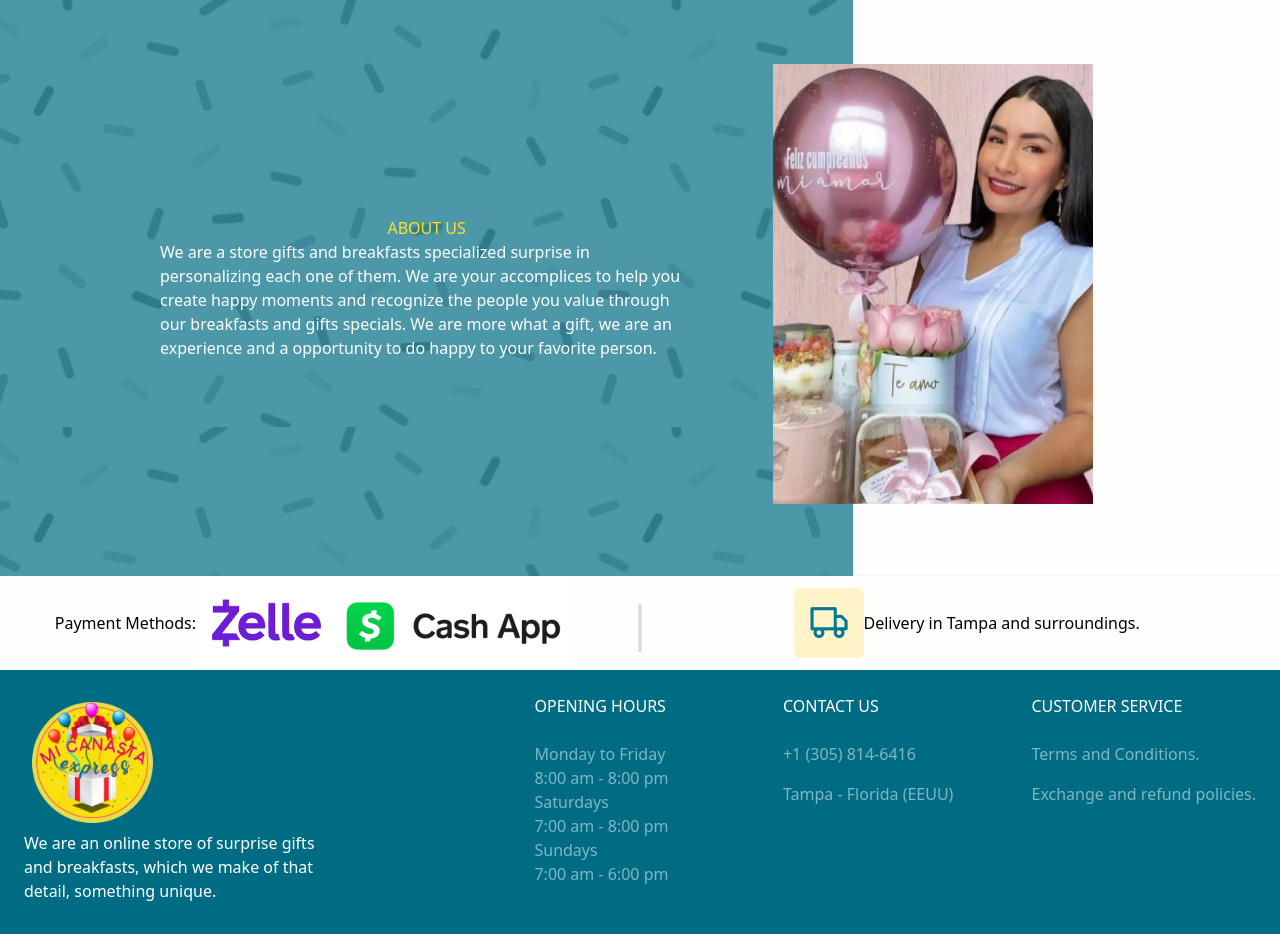
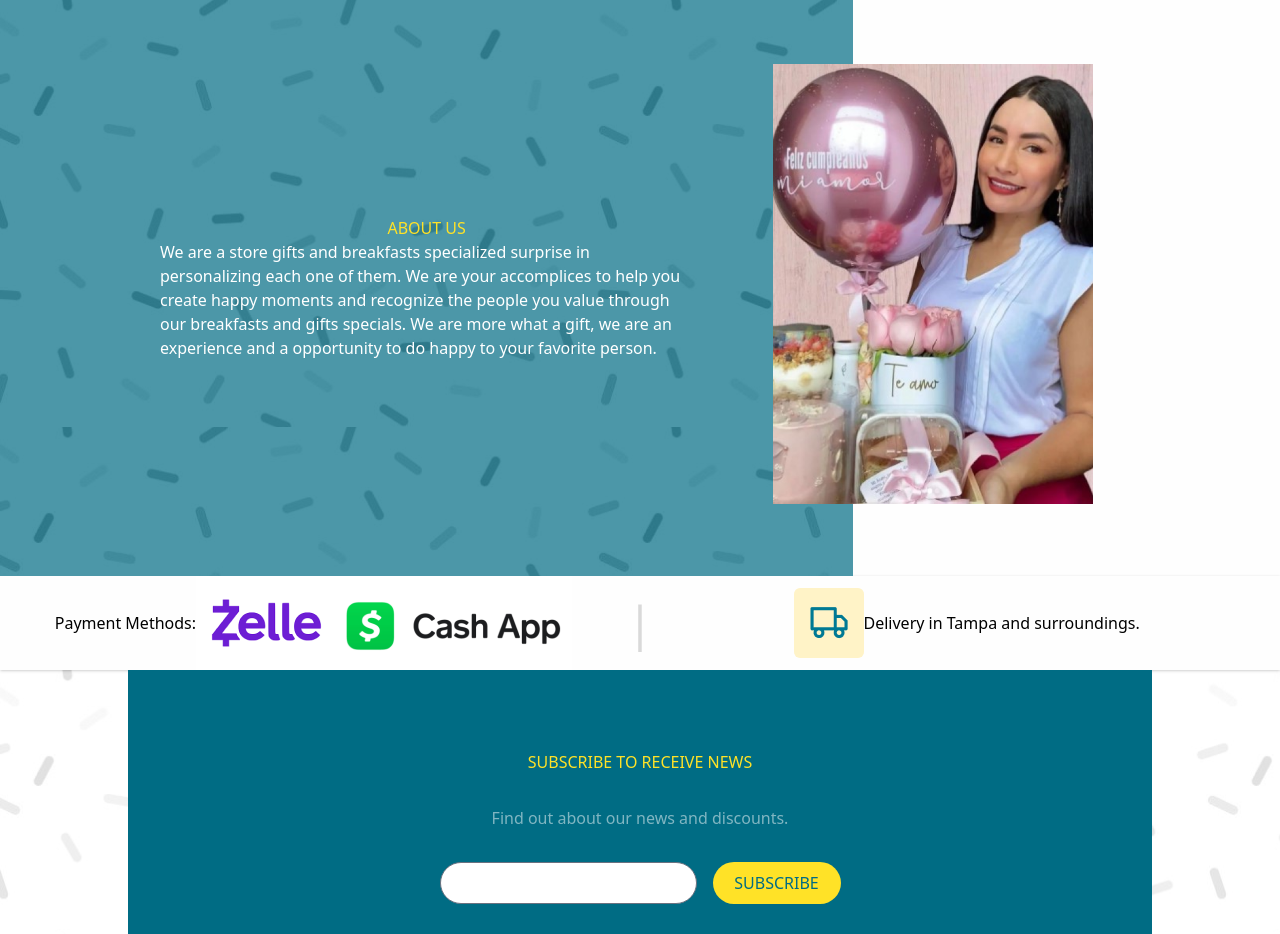
Before and after one commit to mateol9/MiCanastaExpress, a React (Vite) app: page / in a window 1280 px wide. Shown: the top 934 px of the page. Built offline with nearby package versions, Linux system fonts and the light colour scheme.

Commit message:
add subscribe sectiond and install react-icons

```diff
--- a/package.json
+++ b/package.json
@@ -14,7 +14,8 @@
 		"flowbite": "^1.5.5",
 		"flowbite-react": "^0.3.7",
 		"react": "^18.2.0",
-		"react-dom": "^18.2.0"
+		"react-dom": "^18.2.0",
+		"react-icons": "^4.7.1"
 	},
 	"devDependencies": {
 		"@types/react": "^18.0.26",
--- a/src/App.jsx
+++ b/src/App.jsx
@@ -1,5 +1,6 @@
 import Footer from './components/Footer/Footer';
 import PayMethods from './components/PayMethods/PayMethods';
+import Subscribe from './components/Subscribe/Subscribe';
 import Us from './components/Us/Us';
 
 function App() {
@@ -7,6 +8,7 @@ function App() {
 		<div className='App'>
 			<Us />
 			<PayMethods />
+			<Subscribe />
 			<Footer />
 		</div>
 	);
--- /dev/null
+++ b/src/components/Subscribe/Subscribe.jsx
@@ -0,0 +1,26 @@
+import bg from '../../assets/bgus.png';
+import { BsFacebook, BsWhatsapp, BsInstagram } from 'react-icons/bs';
+
+const Subscribe = () => {
+	return (
+		<div style={{ backgroundImage: `url(${bg})` }} className='p-32 pt-0'>
+			<div className='bg-[#006C84] rounded-b-3xl flex flex-col items-center py-20 gap-8'>
+				<h2 className='text-[#FFE227]'>SUBSCRIBE TO RECEIVE NEWS</h2>
+				<p className='text-white/50'>Find out about our news and discounts.</p>
+				<div className='flex gap-4'>
+					<input type='text' className='rounded-full' />
+					<button className='bg-[#FFE227] rounded-full p-2 w-32 text-[#006C84]'>
+						SUBSCRIBE
+					</button>
+				</div>
+				<div className='flex text-white gap-6'>
+					<BsFacebook />
+					<BsWhatsapp />
+					<BsInstagram />
+				</div>
+			</div>
+		</div>
+	);
+};
+
+export default Subscribe;
```
Also changed, not shown: 1 other file (tests, documents, lock files or other folders).
